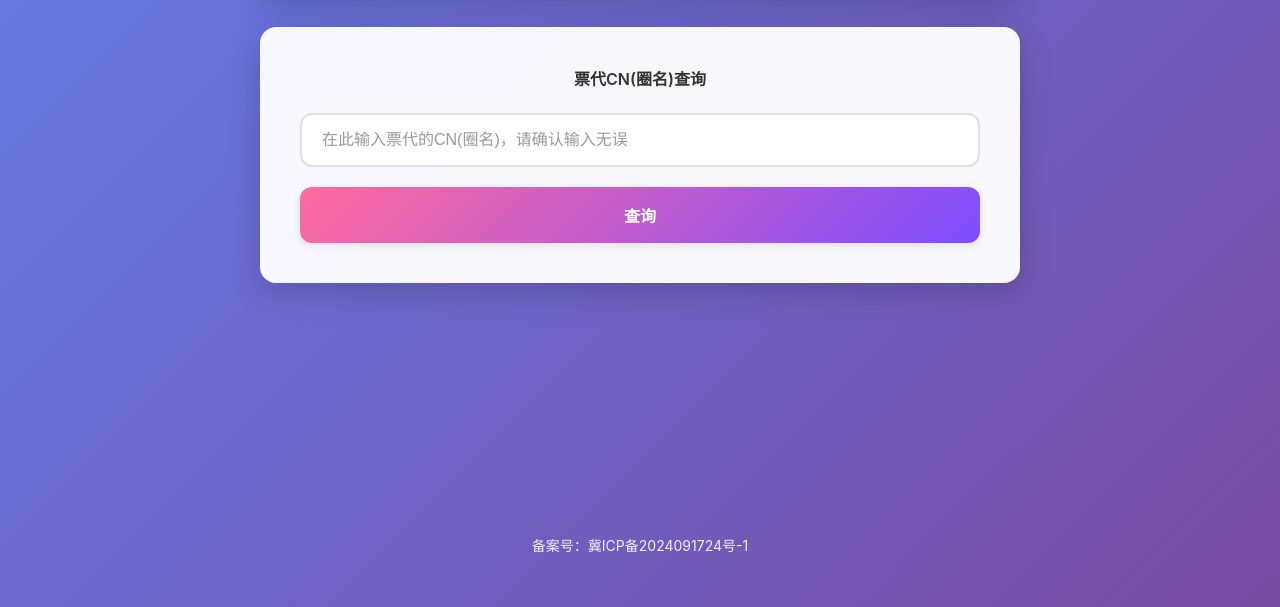
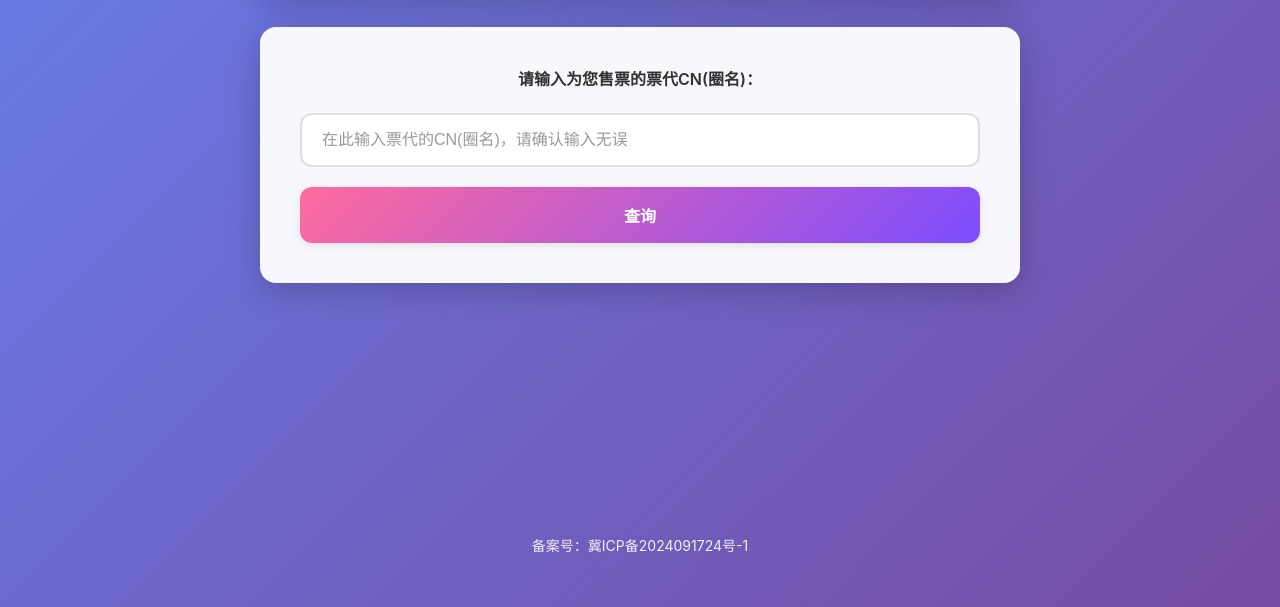
Before and after one commit to CaterMaoZi/CaterMaoZi.github.io, a plain HTML site: page ticket/index.html in a window 1280 px wide. Shown: the part 193-800 px from the top of the page. Drawn offline with Linux system fonts and the light colour scheme.

Commit message:
Update index.html

```diff
--- a/ticket/index.html
+++ b/ticket/index.html
@@ -3,7 +3,7 @@
 <head>
   <meta charset="UTF-8">
   <meta name="viewport" content="width=device-width, initial-scale=1.0">
-  <meta name="description" content="河北漫喵动漫展官方票代身份核对系统">
+  <meta name="description" content="漫喵动漫展官方票代身份核对系统">
   <title>官方票代身份核对系统 - 河北漫喵动漫展</title>
   <link rel="stylesheet" href="/styles/main.css">
 </head>
@@ -19,7 +19,7 @@
     <main class="main">
       <div class="query-section">
         <div class="query-box">
-          <label for="cnInput" class="query-label">票代CN(圈名)查询</label>
+          <label for="cnInput" class="query-label">请输入为您售票的票代CN(圈名)：</label>
           <input
             type="text"
             id="cnInput"
```
